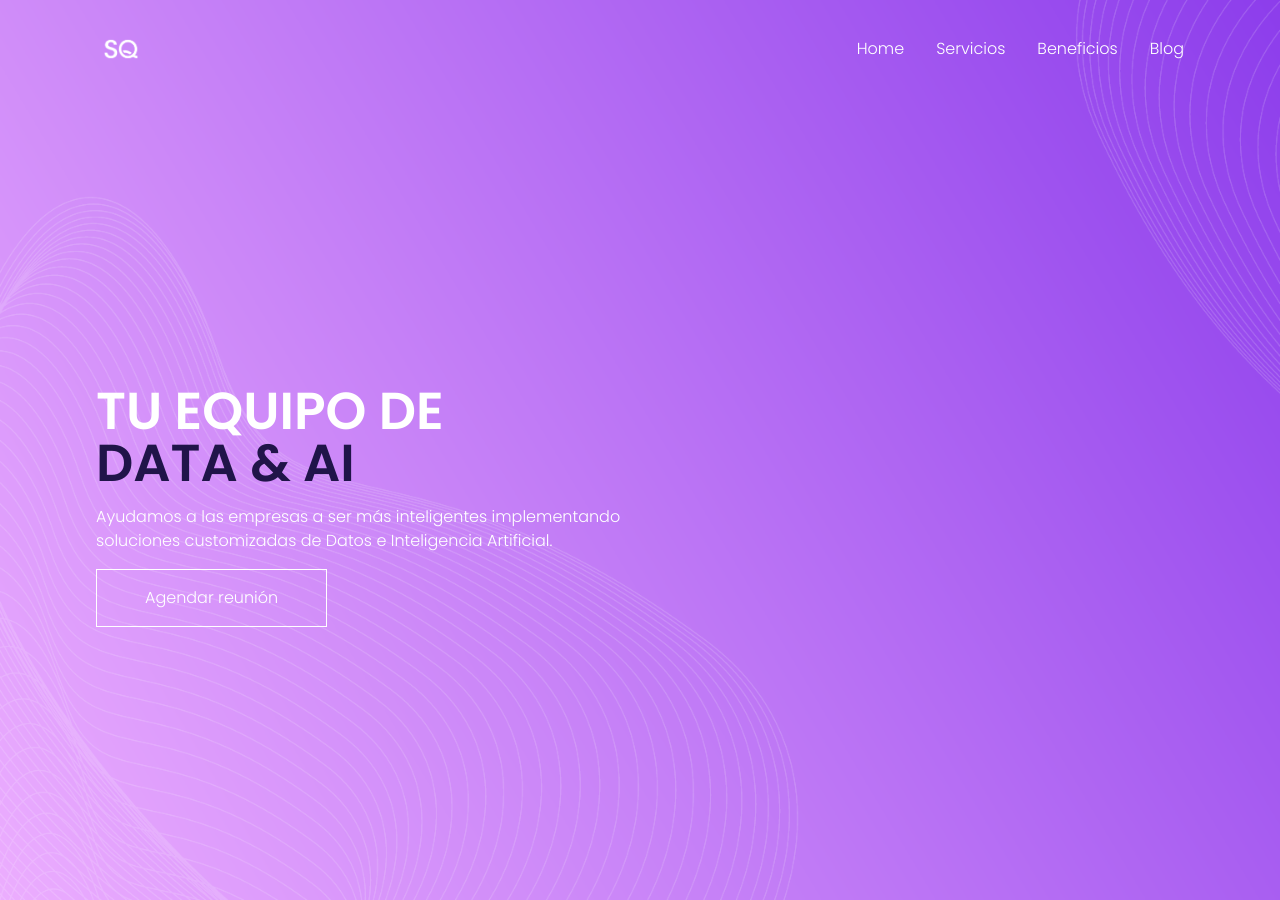
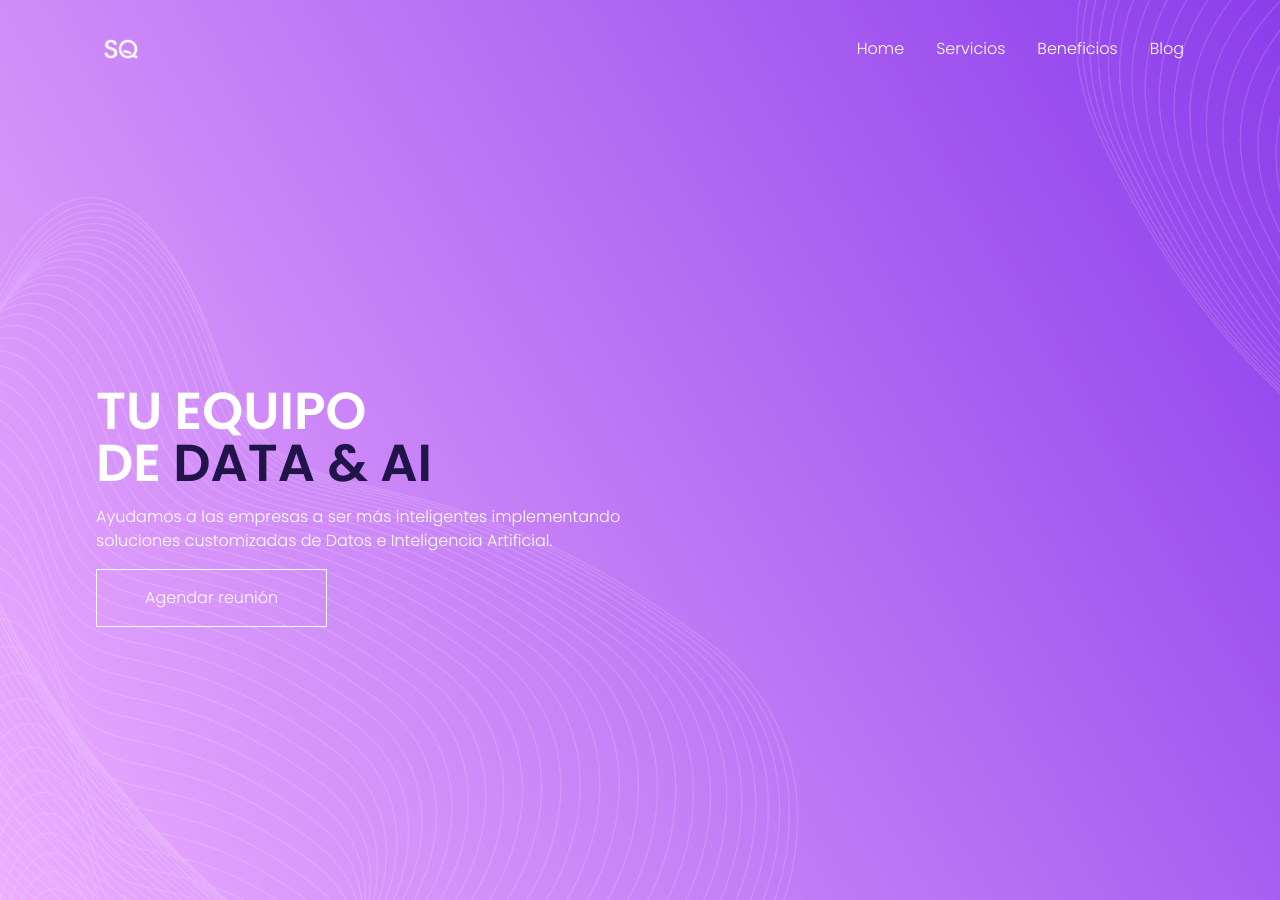
Before and after one commit to squadralabs/squadralabs.github.io, a Jekyll site: the page index.html, which Jekyll copies as it is, in a window 1280 px wide and 900 px high. Built offline with Jekyll 4.4.1, drawn with Linux system fonts in a browser that asks for light colours; some of the changed text lies outside the part shown.

Commit message:
Update index.html

```diff
--- a/index.html
+++ b/index.html
@@ -110,8 +110,8 @@
       <div class="container">
         <div class="hero-content spacing">
           <h1 class="text-xxl text-upper">
-            Tu equipo de<br>
-            <span class="accent">Data & AI</span>
+            Tu equipo<br>
+            de <span class="accent">Data & AI</span>
           </h1>
           <p class="hero-description">
             Ayudamos a las empresas a ser más inteligentes implementando soluciones customizadas de Datos e Inteligencia Artificial.
@@ -133,7 +133,7 @@
       <section class="services bg-light" id="services">
         <div class="container spacing">
           <h2 class="section-title text-xl text-upper text-center">
-            Soluciones customizadas para ayudarte a <span class="accent">innovar</span>
+            Impulsá la <span class="accent">innovación</span>
           </h2>
           </h3>
           <p class="section-description text-center">
```
